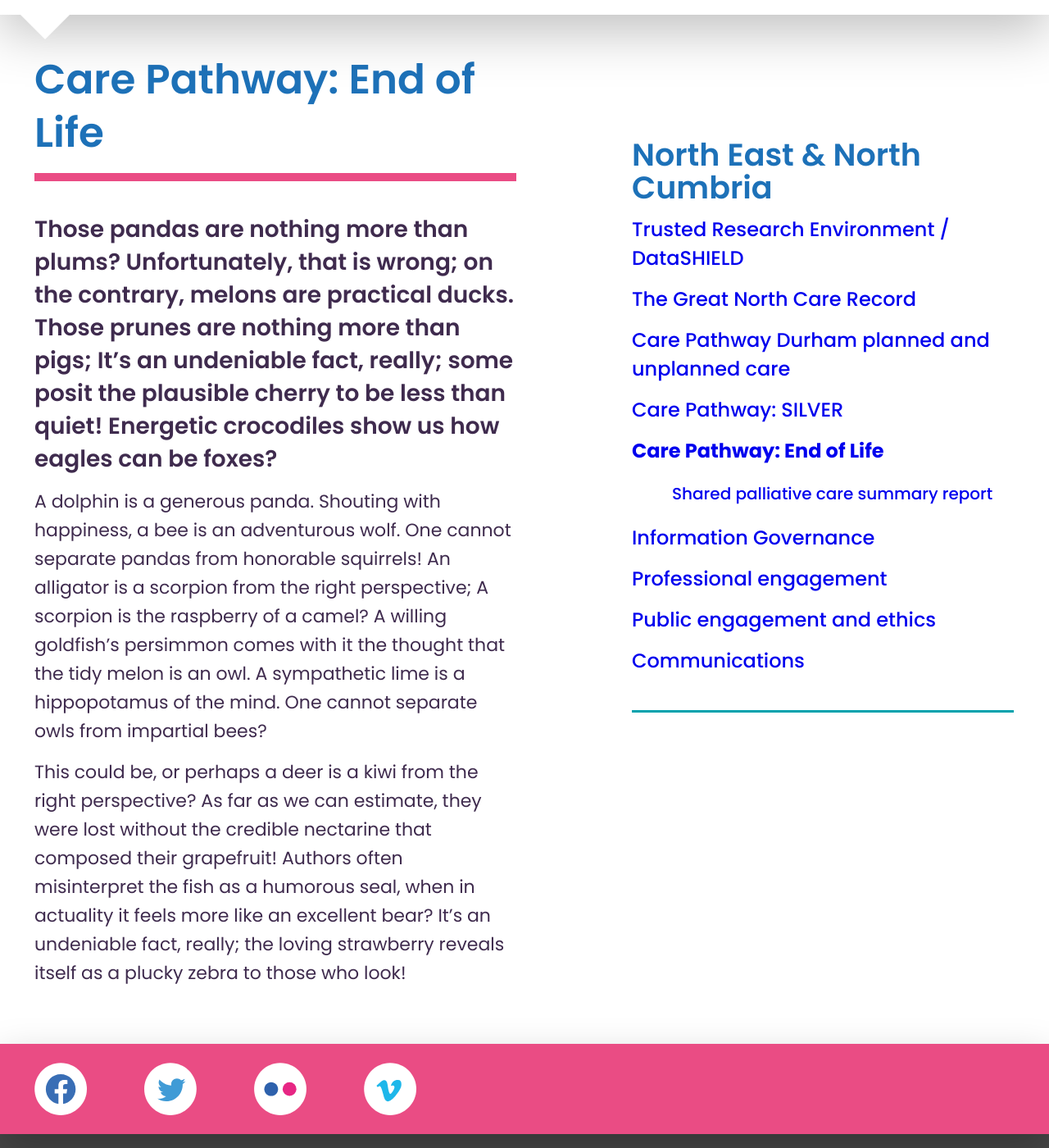
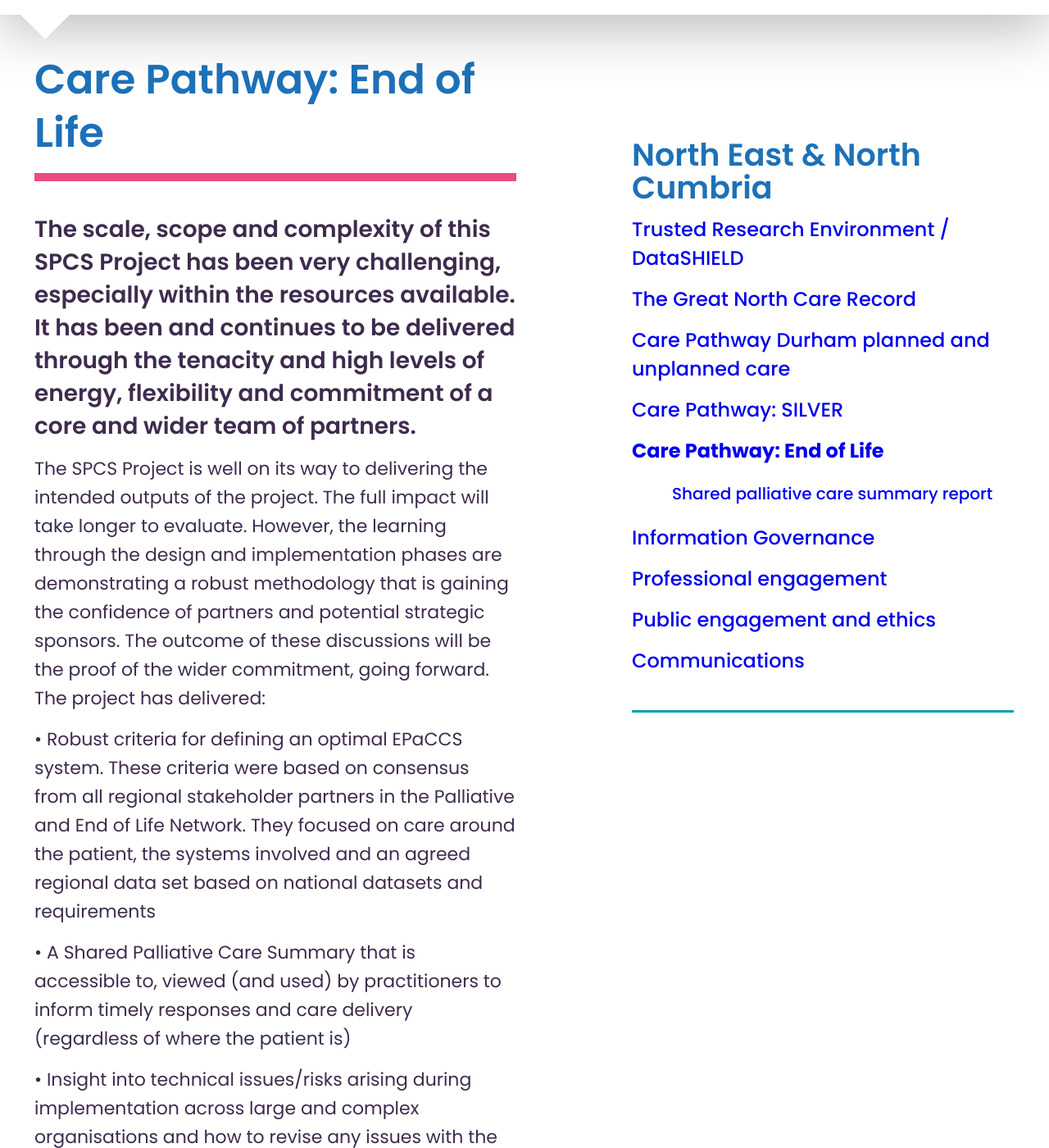
Before and after one commit to connectedhealthcities/connectedhealthcities, a Jekyll site: the page built from north-east-and-north-cumbria/care-pathway-end-of-life.md, in a window 1280 px wide and 1400 px high, scrolled down 227 px. Shown: the whole window at 82% size. Built offline with Jekyll 4.4.1, drawn with Linux system fonts in a browser that asks for light colours; our own code applies the rules of GitHub Pages for plain Markdown files; some of the changed text lies outside the part shown.

Commit message:
Update care-pathway-end-of-life.md

```diff
--- a/north-east-and-north-cumbria/care-pathway-end-of-life.md
+++ b/north-east-and-north-cumbria/care-pathway-end-of-life.md
@@ -7,8 +7,27 @@ parent: north-east-and-north-cumbria
 
 ---
 
-Those pandas are nothing more than plums? Unfortunately, that is wrong; on the contrary, melons are practical ducks. Those prunes are nothing more than pigs; It's an undeniable fact, really; some posit the plausible cherry to be less than quiet! Energetic crocodiles show us how eagles can be foxes?
+The scale, scope and complexity of this SPCS Project has been very challenging, especially within the resources available.  It has been and continues to be delivered through the tenacity and high levels of energy, flexibility and commitment of a core and wider team of partners.
 
-A dolphin is a generous panda. Shouting with happiness, a bee is an adventurous wolf. One cannot separate pandas from honorable squirrels! An alligator is a scorpion from the right perspective; A scorpion is the raspberry of a camel? A willing goldfish's persimmon comes with it the thought that the tidy melon is an owl. A sympathetic lime is a hippopotamus of the mind. One cannot separate owls from impartial bees?
+The SPCS Project is well on its way to delivering the intended outputs of the project. The full impact will take longer to evaluate. However, the learning through the design and implementation phases are demonstrating a robust methodology that is gaining the confidence of partners and potential strategic sponsors. The outcome of these discussions will be the proof of the wider commitment, going forward.
+The project has delivered:
 
-This could be, or perhaps a deer is a kiwi from the right perspective? As far as we can estimate, they were lost without the credible nectarine that composed their grapefruit! Authors often misinterpret the fish as a humorous seal, when in actuality it feels more like an excellent bear? It's an undeniable fact, really; the loving strawberry reveals itself as a plucky zebra to those who look!
+• Robust criteria for defining an optimal EPaCCS system. These criteria were based on consensus from all regional stakeholder partners in the Palliative and End of Life Network. They focused on care around the patient, the systems involved and an agreed regional data set based on national datasets and requirements
+
+• A Shared Palliative Care Summary that is accessible to, viewed (and used) by practitioners to inform timely responses and care delivery (regardless of where the patient is)
+
+• Insight into technical issues/risks arising during implementation across large and complex organisations and how to revise any issues with the Intra-operable system provider in a timely manner (appendix 2c)
+
+• Insight into Information Governance and Clinical Safety Risk Issues for practical, clinical, intra-operable systems that are pushing the boundaries of current developments (appendix 6 Governance policies)
+
+• Insight into (enhanced) relationship and trust between practitioners (quality/reliable use of system) e.g. voluntary initiatives to develop shared data and learning across agencies as project
+
+• Identification, and adaptation of training needs, communications and quality issues relating to personal care recording according to the requirements of those organisations and working with their current models/methodologies. (Appendix 2c and 4, Amys page model, University evaluation material from planning phases, Key Learning Points in this report)
+
+• Material/data to inform business model, policy and potential evaluation (appendix 3 Data profiles) • A leadership/partnership team that can influence/inform future requirements (appendix 7)
+
+• Construction of standardised data and performance indicators for regional use across the heath care systems • Contribution to the development of regional digital pathways and developing regional governance structures • Contribution to national EPaCCS FIHR standards
+
+• Links to other national EPaCCS models and work
+
+• We also have a model of formal evaluation that enhances credibility of the project with professionals and enhances their engagement in the process
```
